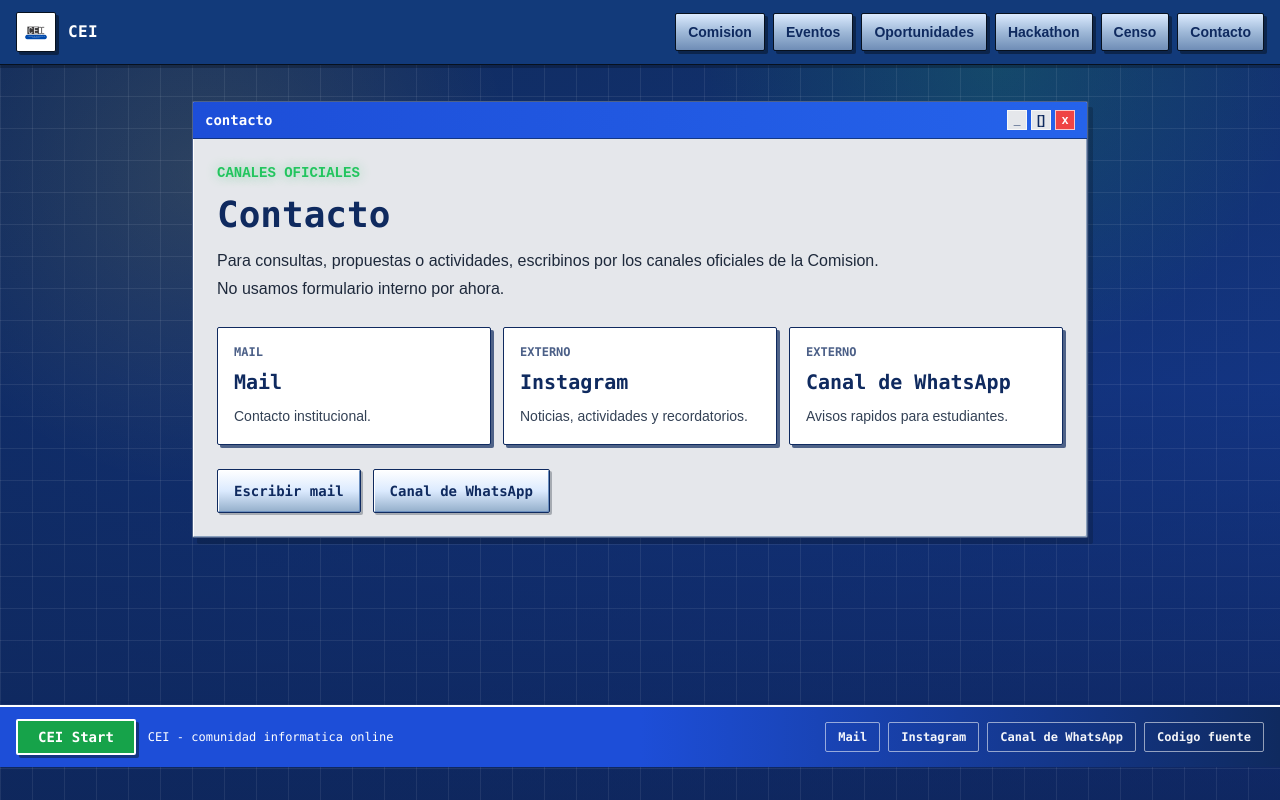
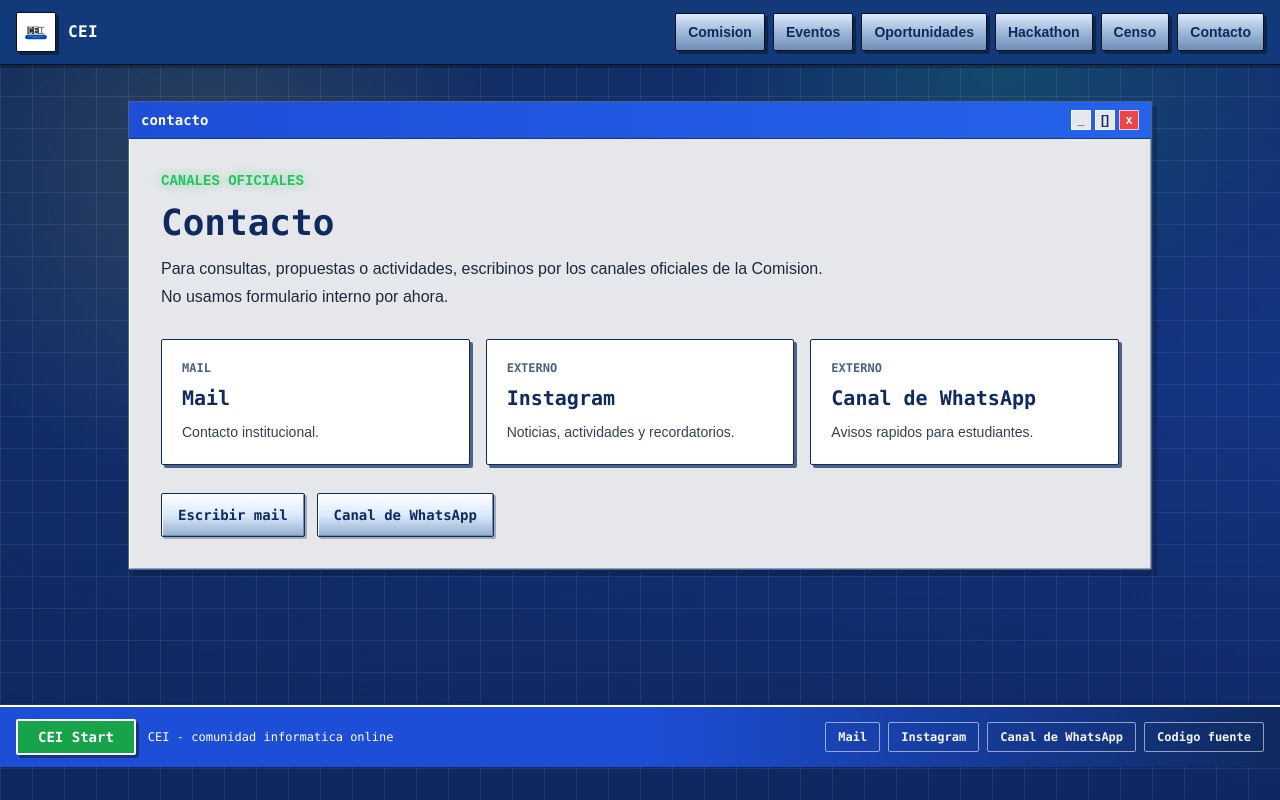
Before and after one commit to AnaPaulaMach/cei-web, a Next.js app: page /contacto in a window 1280 px wide. Built offline with nearby package versions, Linux system fonts and the light colour scheme; no server answers.

Commit message:
Amplia recuadro de contacto

```diff
--- a/app/contacto/page.tsx
+++ b/app/contacto/page.tsx
@@ -13,9 +13,9 @@ export const metadata = createPageMetadata({
 
 export default function ContactoPage() {
   return (
-    <Section className="mx-auto w-full max-w-4xl">
+    <Section className="mx-auto w-full max-w-5xl">
       <XPWindow title="contacto">
-        <div className="space-y-6">
+        <div className="space-y-7 lg:p-2">
           <div className="space-y-3">
             <p className="terminal-text text-sm font-bold uppercase">canales oficiales</p>
             <h1 className="font-mono text-4xl font-black text-cei-shadow">Contacto</h1>
@@ -25,13 +25,13 @@ export default function ContactoPage() {
             </p>
           </div>
 
-          <div className="grid gap-3 md:grid-cols-3">
+          <div className="grid gap-4 md:grid-cols-3">
             {contactLinks.map((link) => {
               const isExternal = link.href.startsWith("http");
 
               return (
                 <a
-                  className="rounded-sm border border-cei-shadow bg-white p-4 text-cei-shadow shadow-pixel transition hover:-translate-y-0.5 hover:bg-cei-window"
+                  className="rounded-sm border border-cei-shadow bg-white p-5 text-cei-shadow shadow-pixel transition hover:-translate-y-0.5 hover:bg-cei-window"
                   href={link.href}
                   key={link.label}
                   rel={isExternal ? "noopener noreferrer" : undefined}
```
